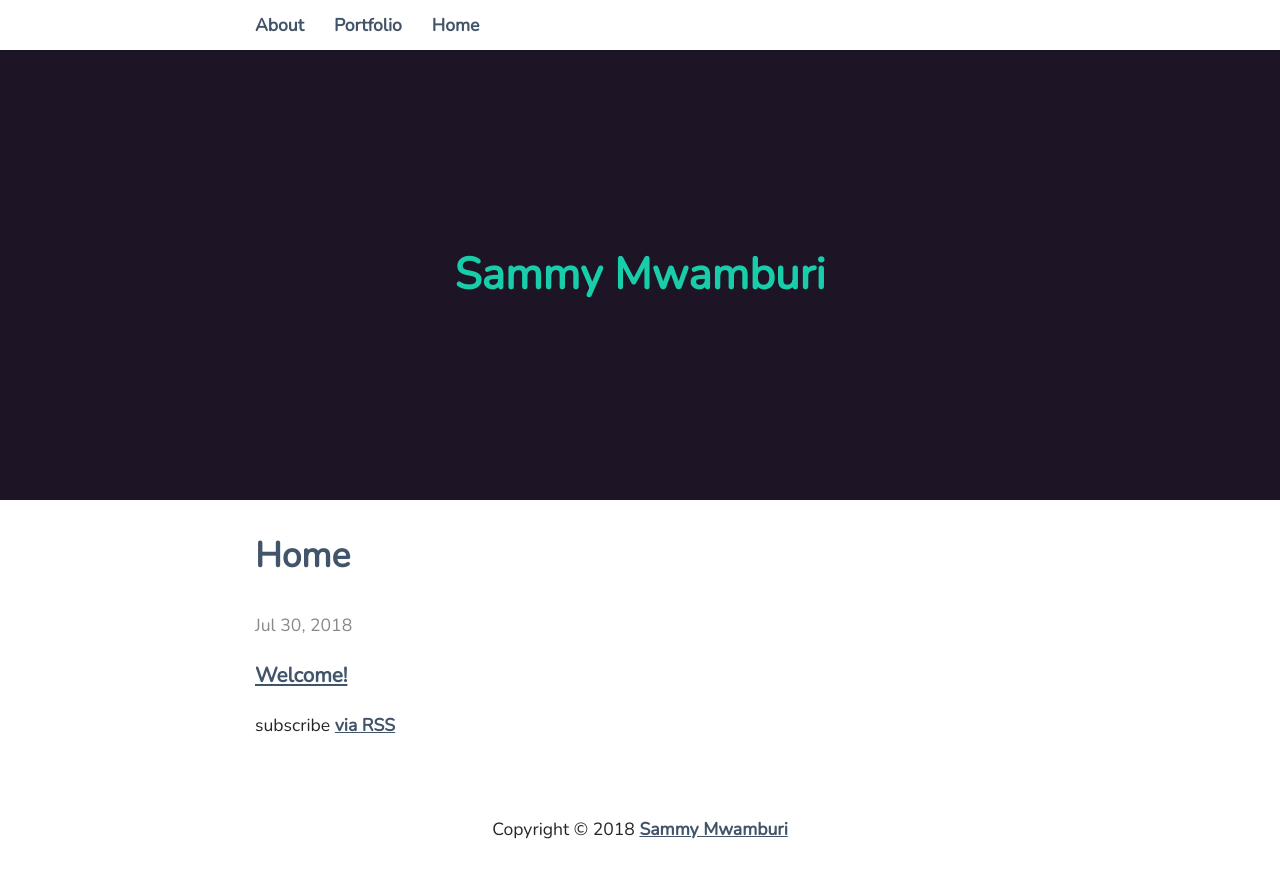
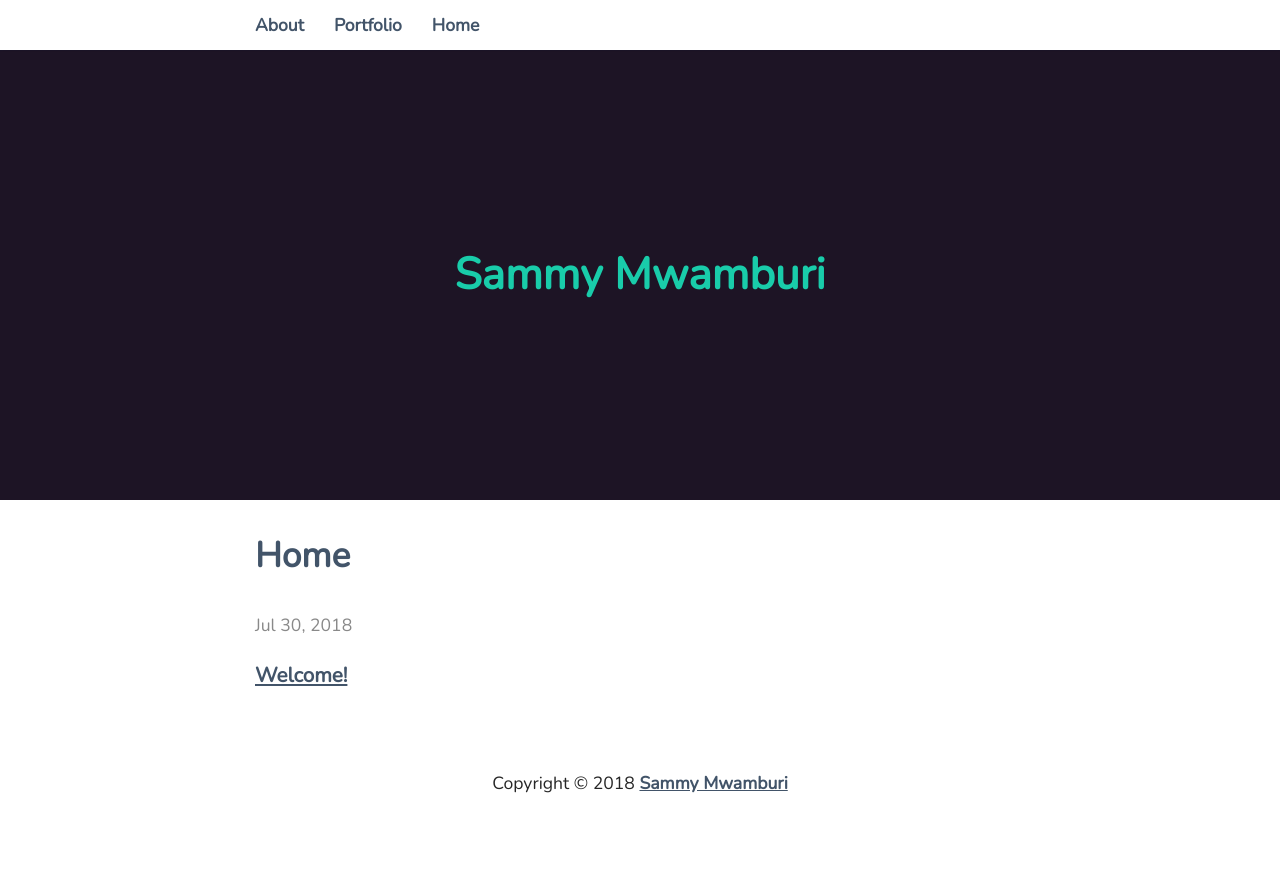
Before and after one commit to mghendi/cerealandcoldmilk, a Jekyll site: the page built from blog/index.html, in a window 1280 px wide. Shown: the top 878 px of the page. Built offline with Jekyll 4.4.1, drawn with Linux system fonts in a browser that asks for light colours.

Commit message:
31/07/18 2

```diff
--- a/blog/index.html
+++ b/blog/index.html
@@ -7,5 +7,3 @@ layout: default
 		<time>{{ post.date | date: "%b %-d, %Y" }}</time>
 		<h3><a href="{{ post.url | prepend: site.baseurl }}">{{ post.title }}</a></h3>
 {% endfor %}
-
-<p>subscribe <a href="{{ "/feed.xml" | prepend: site.baseurl }}">via RSS</a></p>
```
